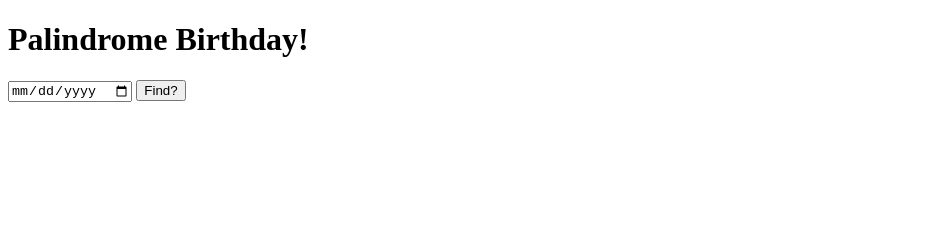
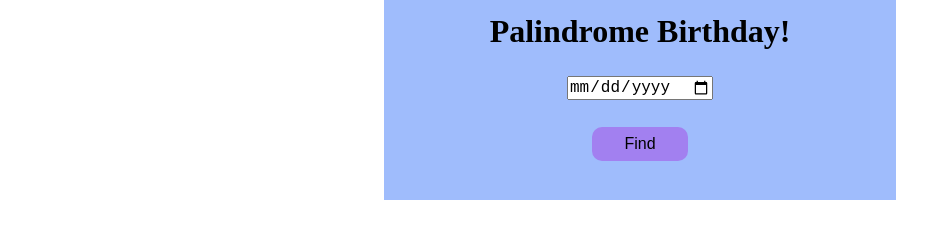
Before and after one commit to kiranbabu7/Palindrome-Birthday, a plain HTML site: page index.html in a window 1280 px wide. Shown: the whole page, without its empty margins (0-951 px from the left). Drawn offline with Linux system fonts and the light colour scheme.

Commit message:
style: created a basic UI

```diff
--- a/index.html
+++ b/index.html
@@ -4,13 +4,16 @@
     <meta charset="UTF-8" />
     <meta http-equiv="X-UA-Compatible" content="IE=edge" />
     <meta name="viewport" content="width=device-width, initial-scale=1.0" />
+    <link rel="stylesheet" href="/style.css" />
     <title>Palindrome Birthday</title>
   </head>
   <body>
-    <h1>Palindrome Birthday!</h1>
-    <input type="date" id="bday-input" />
-    <button id="show-btn">Find?</button>
-    <p id="output"></p>
-    <script src="/app.js"></script>
+    <div class="container">
+      <h1>Palindrome Birthday!</h1>
+      <input type="date" id="bday-input" />
+      <button id="show-btn">Find</button>
+      <p id="output"></p>
+      <script src="/app.js"></script>
+    </div>
   </body>
 </html>
--- a/style.css
+++ b/style.css
@@ -0,0 +1,34 @@
+* {
+  padding: 0;
+  margin: 0;
+  box-sizing: border-box;
+}
+
+.container {
+  display: flex;
+  flex-direction: column;
+  justify-content: space-around;
+  text-align: center;
+  align-items: center;
+  width: 40%;
+  margin: auto;
+  height: 200px;
+  background-color: rgb(159, 188, 252);
+}
+
+button {
+  font-size: 1rem;
+  padding: 0.5rem 2rem;
+  border: none;
+  border-radius: 10px;
+  background-color: rgb(162, 128, 240);
+}
+button:hover {
+  background-color: rgb(124, 71, 248);
+}
+input {
+  font-size: large;
+}
+#output {
+  font-size: 1rem;
+}
```
